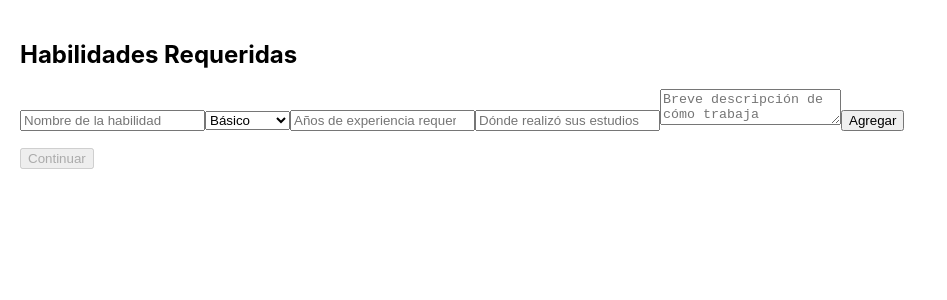
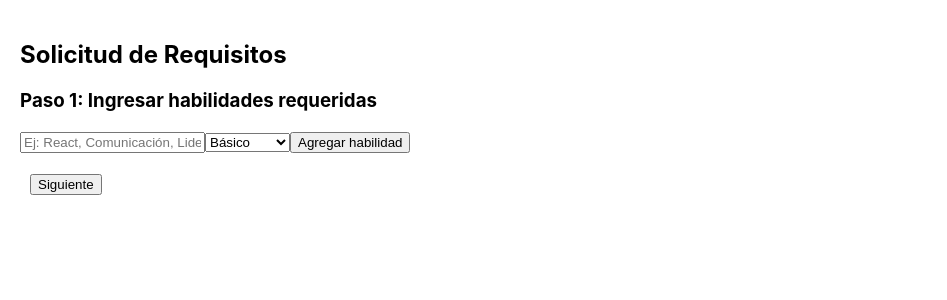
Before and after one commit to Christian03-31/Evaluacion-React, a React (Create React App) app in the folder solicitud-curriculum/: page / in a window 1280 px wide. Shown: the top 300 px of the page, without its empty margins (0-947 px from the left). Built offline with nearby package versions, Linux system fonts and the light colour scheme.

Commit message:
Actualizacion 3

```diff
--- a/solicitud-curriculum/src/paginas/habilidades.js
+++ b/solicitud-curriculum/src/paginas/habilidades.js
@@ -2,94 +2,135 @@ import React, { useState } from 'react';
 import { useNavigate } from 'react-router-dom';
 
 function HabilidadesPage() {
-
+  const [paso, setPaso] = useState(1);
+  const [habilidades, setHabilidades] = useState([]);
   const [habilidad, setHabilidad] = useState('');
   const [nivel, setNivel] = useState('Básico');
   const [experiencia, setExperiencia] = useState('');
   const [estudios, setEstudios] = useState('');
-  const [descripcionTrabajo, setDescripcionTrabajo] = useState('');
-  const [habilidades, setHabilidades] = useState([]);
+  const [descripcion, setDescripcion] = useState('');
   const navigate = useNavigate();
+
 
   const agregarHabilidad = () => {
     if (habilidad.trim() === '') return;
-
-    const nuevaHabilidad = {
-      habilidad,
-      nivel,
-      experiencia,
-      estudios,
-      descripcionTrabajo,
-    };
-
-    setHabilidades([...habilidades, nuevaHabilidad]);
-
-    // Limpiar campos
+    setHabilidades([...habilidades, { habilidad, nivel }]);
     setHabilidad('');
     setNivel('Básico');
-    setExperiencia('');
-    setEstudios('');
-    setDescripcionTrabajo('');
   };
 
   const continuar = () => {
-    localStorage.setItem('habilidades', JSON.stringify(habilidades));
+    if (paso === 1 && habilidades.length === 0) return;
+    if (paso === 2 && experiencia.trim() === '') return;
+    if (paso === 3 && estudios.trim() === '') return;
+    if (paso === 4 && descripcion.trim() === '') return;
+
+    if (paso < 5) {
+      setPaso(paso + 1);
+    } else {
+      const datos = {
+        habilidades,
+        experiencia,
+        estudios,
+        descripcion,
+      };
+      localStorage.setItem('requisitos', JSON.stringify(datos));
       navigate('/formulario');
+    }
+  };
+
+  const volver = () => {
+    if (paso > 1) {
+      setPaso(paso - 1);
+    }
   };
 
   return (
     <div style={{ padding: '20px' }}>
-      <h2>Habilidades Requeridas</h2>
+      <h2>Solicitud de Requisitos</h2>
 
+      {paso === 1 && (
+        <>
+          <h3>Paso 1: Ingresar habilidades requeridas</h3>
           <input
             type="text"
-        placeholder="Nombre de la habilidad"
+            placeholder="Ej: React, Comunicación, Liderazgo"
             value={habilidad}
             onChange={(e) => setHabilidad(e.target.value)}
           />
-
           <select value={nivel} onChange={(e) => setNivel(e.target.value)}>
             <option value="Básico">Básico</option>
             <option value="Intermedio">Intermedio</option>
             <option value="Avanzado">Avanzado</option>
           </select>
+          <button onClick={agregarHabilidad}>Agregar habilidad</button>
+          <ul>
+            {habilidades.map((h, i) => (
+              <li key={i}>
+                <strong>{h.habilidad}</strong> - Nivel: {h.nivel}
+              </li>
+            ))}
+          </ul>
+        </>
+      )}
 
+      {paso === 2 && (
+        <>
+          <h3>Paso 2: Años de experiencia requeridos</h3>
           <input
             type="number"
-        placeholder="Años de experiencia requeridos"
+            placeholder="Ej: 3"
             value={experiencia}
             onChange={(e) => setExperiencia(e.target.value)}
           />
+        </>
+      )}
 
+      {paso === 3 && (
+        <>
+          <h3>Paso 3: Lugar donde realizó sus estudios</h3>
           <input
             type="text"
-        placeholder="Dónde realizó sus estudios"
+            placeholder="Ej: Universidad de Valparaíso"
             value={estudios}
             onChange={(e) => setEstudios(e.target.value)}
           />
+        </>
+      )}
 
+      {paso === 4 && (
+        <>
+          <h3>Paso 4: Breve descripción de cómo trabaja</h3>
           <textarea
-        placeholder="Breve descripción de cómo trabaja"
-        value={descripcionTrabajo}
-        onChange={(e) => setDescripcionTrabajo(e.target.value)}
+            placeholder="Ej: Responsable, proactivo, con buena comunicación..."
+            value={descripcion}
+            onChange={(e) => setDescripcion(e.target.value)}
           />
+        </>
+      )}
 
-      <button onClick={agregarHabilidad}>Agregar</button>
-
+      {paso === 5 && (
+        <>
+          <h3>Resumen de requisitos ingresados</h3>
           <ul>
-        {habilidades.map((item, index) => (
-          <li key={index}>
-            <p><strong>{item.habilidad}</strong> - {item.nivel}</p>
-            <p><span>Experiencia requerida: {item.experiencia} años</span></p>
-            <p><span>Estudios: {item.estudios}</span></p>
-            <p><span>Descripción: {item.descripcionTrabajo}</span></p>
+            {habilidades.map((h, i) => (
+              <li key={i}>
+                <strong>{h.habilidad}</strong> - Nivel: {h.nivel}
               </li>
             ))}
           </ul>
+          <p><strong>Años de experiencia:</strong> {experiencia}</p>
+          <p><strong>Estudios realizados en:</strong> {estudios}</p>
+          <p><strong>Descripción:</strong> {descripcion}</p>
+        </>
+      )}
 
-      <button onClick={continuar} disabled={habilidades.length === 0}>
-        Continuar
+      <div style={{ marginTop: '20px' }}>
+        {paso > 1 && <button onClick={volver}>Volver</button>}
+        <button onClick={continuar} style={{ marginLeft: '10px' }}>
+          {paso < 5 ? 'Siguiente' : 'Finalizar'}
         </button>
+      </div>
     </div>
   );
 }
```
Lines whose indentation alone changed are shown as unchanged.
